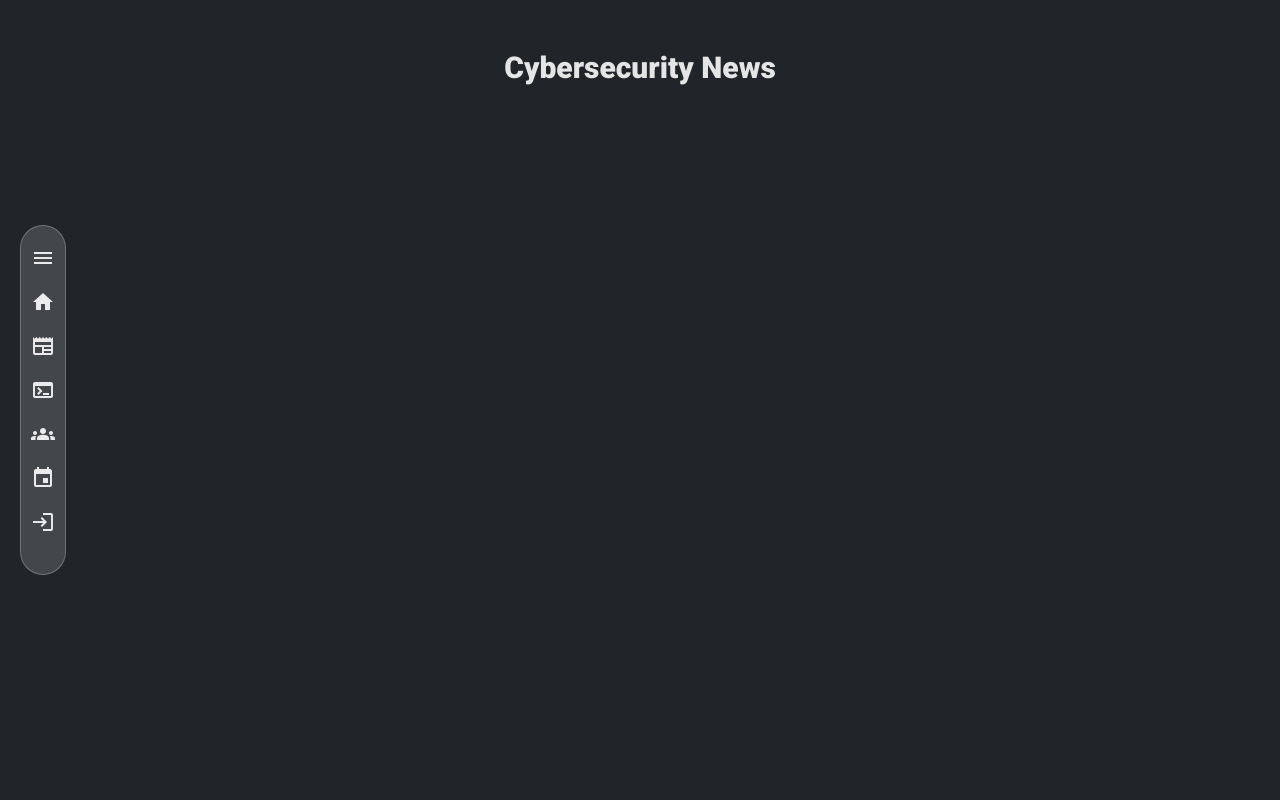
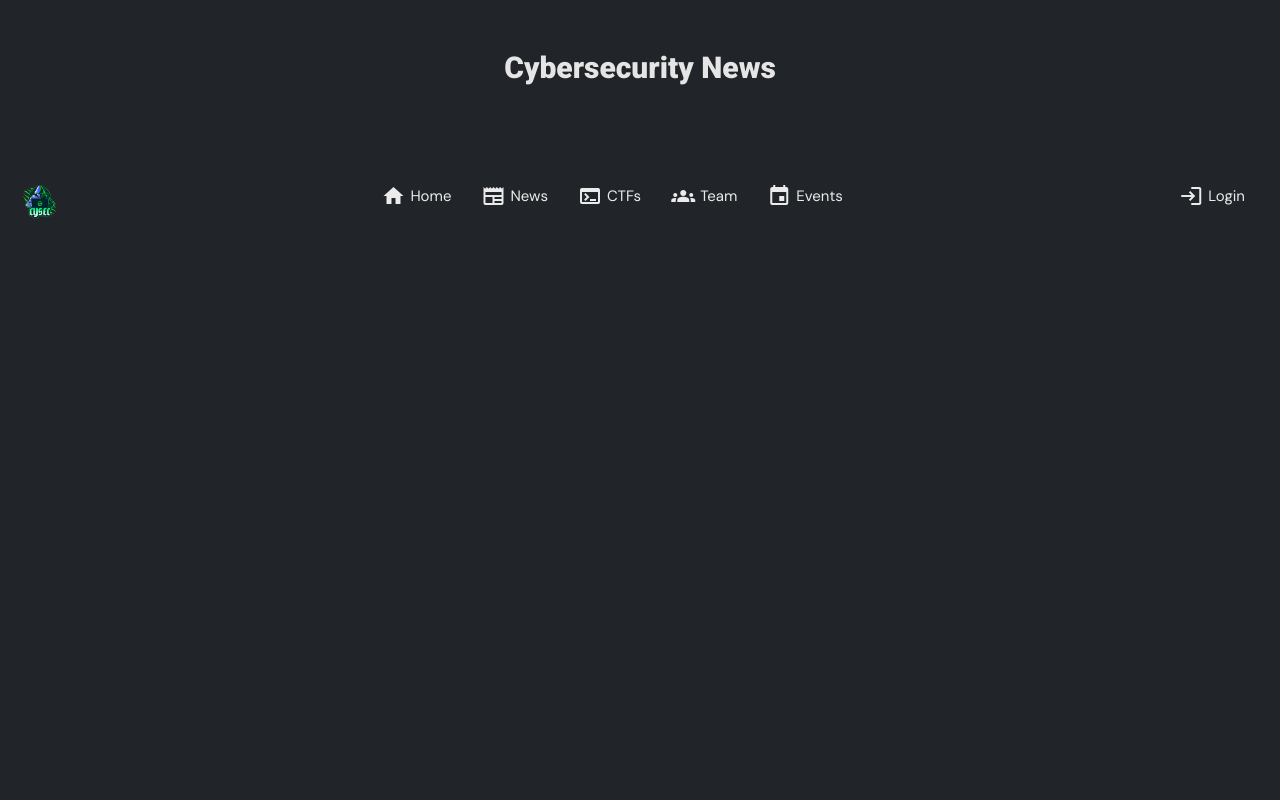
Before and after one commit to CYSEC-Gitam/CYSEC-WEBSITE, a Django app: template home/templates/news.html in a window 1280 px wide. Run offline with Django 4.2, Linux system fonts and the light colour scheme; the template is opened without the code that fills it, so the values that code supplies are empty.

Commit message:
Change in Navbar

```diff
--- a/home/templates/home.html
+++ b/home/templates/home.html
@@ -113,7 +113,7 @@
 
       <div class="cardcontainer">
         <div class="cardbox">
-          <span class="cardspan"></span>
+          <!-- <span class="cardspan"></span> -->
           <div class="cardcontent">
             <h2>What is CYSEC?</h2>
             <p >
@@ -123,7 +123,7 @@
           </div>
         </div>
         <div class="cardbox">
-          <span class="cardspan"></span>
+          <!-- <span class="cardspan"></span> -->
           <div class="cardcontent">
             <h2>Our Vision</h2>
             <p>
@@ -133,7 +133,7 @@
           </div>
         </div>
         <div class="cardbox">
-          <span class="cardspan"></span>
+          <!-- <span class="cardspan"></span> -->
           <div class="cardcontent">
             <h2>Our Mission</h2>
             <p>
--- a/home/templates/navbar.html
+++ b/home/templates/navbar.html
@@ -1,4 +1,189 @@
 <!DOCTYPE html>
+<html lang="en">
+<head>
+  <meta charset="UTF-8" />
+  <meta name="viewport" content="width=device-width, initial-scale=1.0" />
+  <link rel="preconnect" href="https://fonts.googleapis.com" />
+  <link href="https://fonts.googleapis.com/icon?family=Material+Icons" rel="stylesheet">
+  <link rel="preconnect" href="https://fonts.gstatic.com" crossorigin />
+  <link href="https://fonts.googleapis.com/css2?family=Poppins:wght@400;500&display=swap" rel="stylesheet" />
+  {% load static %}
+  <link rel="shortcut icon" type="image/png" href="{% static 'cyseclogo.png' %}" />
+  <style>
+    * {
+      margin: 0;
+      padding: 0;
+      box-sizing: border-box;
+    }
+
+    body {
+      font-family: 'Poppins', sans-serif;
+    }
+
+    .navbar {
+      display: flex;
+      justify-content: space-between;
+      align-items: center;
+      padding: 10px 20px;
+      width: 100%;
+      z-index: 2;
+      background-color: transparent;
+      color: #fff;
+    }
+
+    .navbar .logo img {
+      height: 40px;
+      width: 40px;
+    }
+
+    .navbar-center {
+      flex: 1;
+      display: flex;
+      justify-content: center;
+    }
+
+    .navbar-center ul {
+      list-style: none;
+      display: flex;
+      justify-content: center;
+      align-items: center;
+    }
+
+    .navbar-center ul li {
+      margin: 0 15px;
+    }
+
+    .navbar-center ul li a {
+      text-decoration: none;
+      color: #ebebeb;
+      display: flex;
+      align-items: center;
+      transition: 0.2s all ease;
+    }
+
+    .navbar-center ul li a:hover {
+      color: #2181e8;
+    }
+
+    .navbar-center ul li a span {
+      margin-left: 5px;
+      font-size: 15px;
+    }
+
+    .navbar-right {
+      display: flex;
+      align-items: center;
+    }
+
+    .navbar-right ul {
+      list-style: none;
+      display: flex;
+      align-items: center;
+    }
+
+    .navbar-right ul li {
+      margin: 0 15px;
+    }
+
+    .navbar-right ul li a {
+      text-decoration: none;
+      color: #ebebeb;
+      display: flex;
+      align-items: center;
+      transition: 0.2s all ease;
+    }
+
+    .navbar-right ul li a:hover {
+      color: #2181e8;
+    }
+
+    .navbar-right ul li a span {
+      margin-left: 5px;
+      font-size: 15px;
+    }
+
+    .navbar .menu-icon {
+      display: none;
+      font-size: 28px;
+      color: #fff;
+      cursor: pointer;
+      margin-left: 15px;
+    }
+
+    .navbar-center.show {
+      display: flex;
+      position: absolute;
+      top: 50px;
+      left: 0;
+      right: 0;
+      background-color: #000000;
+      flex-direction: column;
+      align-items: center;
+      padding: 20px 0;
+    }
+
+    .navbar-center.show ul {
+      flex-direction: column;
+    }
+
+    .navbar-center.show ul li {
+      margin: 10px 0;
+    }
+
+    @media (max-width: 768px) {
+      .navbar-center {
+        display: none;
+      }
+
+      .navbar .menu-icon {
+        display: block;
+      }
+    }
+  </style>
+  <script>
+    function toggleMenu() {
+      var menuIcon = document.getElementById('menuIcon');
+      var navCenter = document.querySelector('.navbar-center');
+      menuIcon.classList.toggle('active');
+      navCenter.classList.toggle('show');
+    }
+  </script>
+</head>
+<body>
+  <nav class="navbar">
+    <a href="#" class="logo"><img src="{% static 'cyseclogo.png' %}"></a>
+    <div class="navbar-center">
+      <ul>
+        <li><a href="{% url 'home' %}"><i class="material-icons">home</i><span>Home</span></a></li>
+        <li><a href="{% url 'news' %}"><i class="material-icons">newspaper</i><span>News</span></a></li>
+        <li><a href="{% url 'ctftime' %}"><i class="material-icons">terminal</i><span>CTFs</span></a></li>
+        <li><a href="#"><i class="material-icons">groups</i><span>Team</span></a></li>
+        <li><a href="#"><i class="material-icons">event</i><span>Events</span></a></li>
+      </ul>
+    </div>
+    <div class="navbar-right">
+      {% if user.is_authenticated %}
+        <ul>
+          <li><a href="#"><i class="material-icons">person</i><span>Profile</span></a></li>
+          {% if user.is_staff %}
+            <li><a href="{% url 'certificate-home' %}"><i class="material-icons">card_membership</i><span>Certificate</span></a></li>
+            <li><a href="https://cysec.gitam.edu/admin"><i class="material-icons">supervisor_account</i><span>Admin</span></a></li>
+          {% endif %}
+          <li><a href="{% url 'logout' %}"><i class="material-icons">logout</i><span>Logout</span></a></li>
+        </ul>
+      {% else %}
+        <ul>
+          <li><a href="{% url 'social:begin' 'google-oauth2' %}"><i class="material-icons">login</i><span>Login</span></a></li>
+        </ul>
+      {% endif %}
+      <div class="menu-icon" id="menuIcon" onclick="toggleMenu()">
+        <i class="material-icons">menu</i>
+      </div>
+    </div>
+  </nav>
+</body>
+</html>
+<!-- <!DOCTYPE html>
 <html lang="en">
   <head>
     <meta charset="UTF-8" />
@@ -185,4 +370,4 @@
       </ul>
     </nav>
   </body>
-</html>
+</html> -->
```
